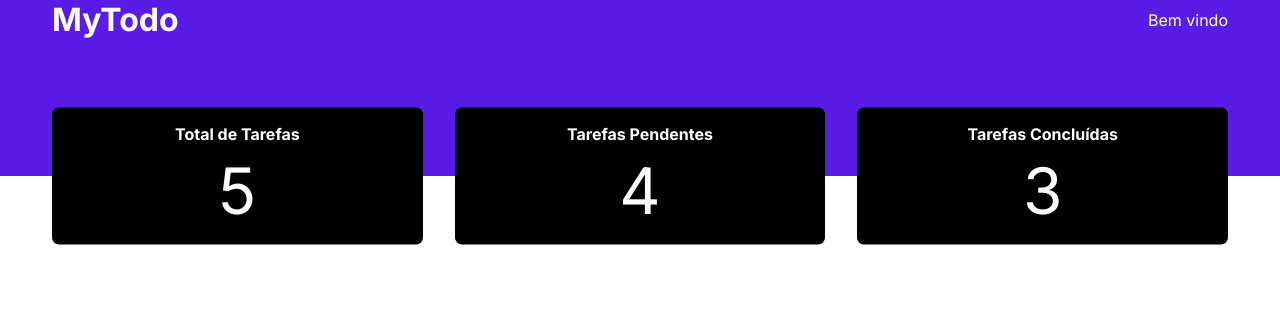
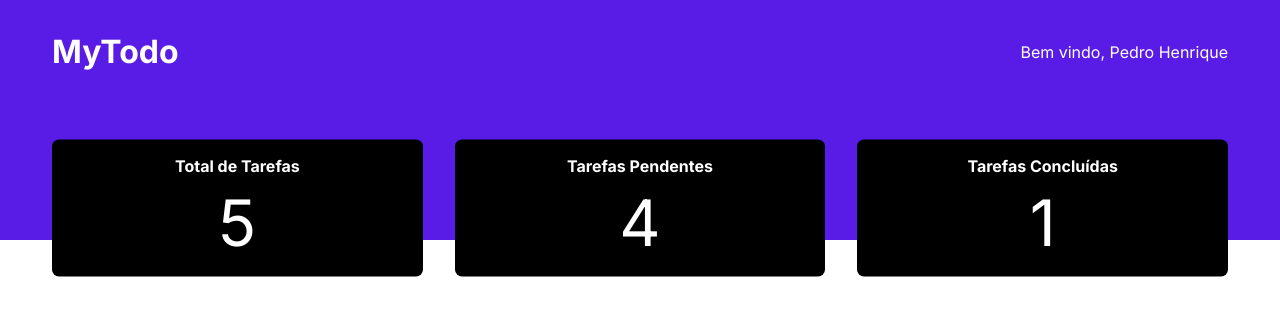
Before and after one commit to pedrohfideeelis/todo-list, a React (Create React App) app: page / in a window 1280 px wide. Shown: the top 316 px of the page. Built offline with nearby package versions, Linux system fonts and the light colour scheme.

Commit message:
update props and css

```diff
--- a/src/App.tsx
+++ b/src/App.tsx
@@ -2,7 +2,7 @@ import { Header } from "./components/HeaderComponent/Header";
 import "./styles/global.css";
 
 function App() {
-  return <Header />;
+  return <Header userName="Pedro Henrique" />;
 }
 
 export default App;
--- a/src/components/HeaderComponent/Header.tsx
+++ b/src/components/HeaderComponent/Header.tsx
@@ -11,12 +11,12 @@ export const Header: React.FC<HeaderProps> = ({userName}) => {
       <div className={styles.container}>
         <div>
           <h1>MyTodo</h1>
-          <span>Bem vindo {userName}</span>
+          <span>Bem vindo, {userName}</span>
         </div>
         <div className="cards">
           <StatsCards title="Total de Tarefas" value={5}/>
           <StatsCards title="Tarefas Pendentes" value={4}/>
-          <StatsCards title="Tarefas Concluídas" value={3}/>
+          <StatsCards title="Tarefas Concluídas" value={1}/>
         </div>
       </div>
     </header>
--- a/src/components/HeaderComponent/styles.module.scss
+++ b/src/components/HeaderComponent/styles.module.scss
@@ -5,7 +5,7 @@
 
 .container {
   max-width: 1240px;
-  padding: 0 2rem;
+  padding: 2rem 2rem;
   margin: 0 auto;
 
   div:first-child {
```
